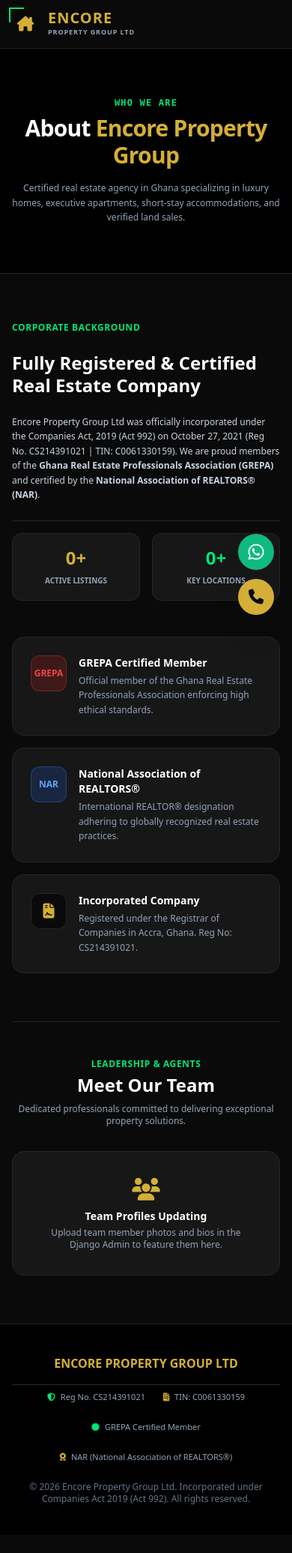
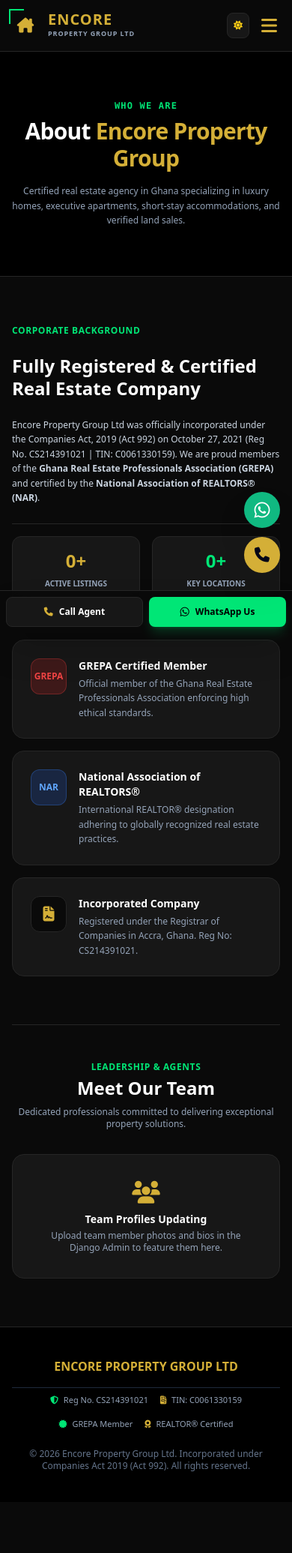
Before and after one commit to KobbyFlex00/encore_properties, a Django app: page /about/ in a window 390 px wide. Shown: the top 2071 px of the page at 75% size. After the commit the page ends 1962 px from the top, so only its background shows below. Run offline with Django 5.2, Linux system fonts and the light colour scheme; data that the repository does not hold is empty; some libraries are stand-ins or nearby versions.

Commit message:
Added responsive mobile hamburger navigation menu

```diff
--- a/core/templates/base.html
+++ b/core/templates/base.html
@@ -39,7 +39,7 @@
 </head>
 <body class="bg-slate-50 dark:bg-brand-dark text-slate-800 dark:text-slate-200 font-sans flex flex-col min-h-screen pb-16 md:pb-0 transition-colors duration-300">
 
-    <!-- Top Contact & Certification Bar -->
+    <!-- Top Contact & Certification Bar (Desktop) -->
     <div class="bg-black text-slate-300 text-xs py-2 px-4 hidden md:block border-b border-brand-border">
         <div class="max-w-7xl mx-auto flex justify-between items-center">
             <div class="flex items-center space-x-6">
@@ -69,9 +69,11 @@
     </div>
 
     <!-- Main Navigation Header -->
-    <header class="bg-white dark:bg-brand-dark/95 backdrop-blur-md sticky top-0 z-40 border-b border-slate-200 dark:border-brand-border shadow-md">
+    <header class="bg-white dark:bg-brand-dark/95 backdrop-blur-md sticky top-0 z-40 border-b border-slate-200 dark:border-brand-border shadow-md"
+            x-data="{ mobileMenuOpen: false }">
         <div class="max-w-7xl mx-auto px-4 py-3.5 flex justify-between items-center">
 
+            <!-- Brand Logo -->
             <a href="{% url 'core:property_list' %}" class="flex items-center space-x-3 group">
                 <div class="relative w-9 h-9 flex items-center justify-center">
                     <div class="absolute -top-1 -left-1 w-5 h-5 border-t-2 border-l-2 border-brand-green"></div>
@@ -83,6 +85,7 @@
                 </div>
             </a>
 
+            <!-- Desktop Nav Links -->
             <nav class="hidden md:flex items-center space-x-8 text-sm font-semibold text-slate-700 dark:text-slate-300">
                 <a href="{% url 'core:property_list' %}" class="hover:text-brand-green transition">Home</a>
                 <a href="{% url 'core:about' %}" class="hover:text-brand-green transition">About & Team</a>
@@ -97,6 +100,62 @@
                     <i class="fa-brands fa-whatsapp text-sm mr-2"></i> Chat on WhatsApp
                 </a>
             </div>
+
+            <!-- Mobile Hamburger Button -->
+            <div class="flex items-center space-x-3 md:hidden">
+                <!-- Mobile Theme Toggle -->
+                <button @click="darkMode = !darkMode; localStorage.setItem('theme', darkMode ? 'dark' : 'light')"
+                        class="text-xs p-2 rounded-lg bg-slate-100 dark:bg-brand-card border border-slate-200 dark:border-brand-border text-brand-gold">
+                    <i class="fa-solid" :class="darkMode ? 'fa-sun text-yellow-400' : 'fa-moon text-indigo-400'"></i>
+                </button>
+
+                <!-- Hamburger Icon -->
+                <button @click="mobileMenuOpen = !mobileMenuOpen"
+                        class="text-brand-gold text-2xl p-1 focus:outline-none">
+                    <i class="fa-solid" :class="mobileMenuOpen ? 'fa-xmark' : 'fa-bars'"></i>
+                </button>
+            </div>
+        </div>
+
+        <!-- Mobile Navigation Menu Dropdown -->
+        <div x-show="mobileMenuOpen"
+             x-transition:enter="transition ease-out duration-200"
+             x-transition:enter-start="opacity-0 -translate-y-2"
+             x-transition:enter-end="opacity-100 translate-y-0"
+             x-transition:leave="transition ease-in duration-150"
+             x-transition:leave-start="opacity-100 translate-y-0"
+             x-transition:leave-end="opacity-0 -translate-y-2"
+             @click.away="mobileMenuOpen = false"
+             class="md:hidden bg-slate-900 dark:bg-brand-card border-b border-brand-border px-4 py-5 space-y-4 text-sm font-bold text-slate-200 shadow-2xl">
+
+            <a href="{% url 'core:property_list' %}" class="block py-2 border-b border-slate-800 hover:text-brand-green">
+                <i class="fa-solid fa-house mr-3 text-brand-gold"></i> Home
+            </a>
+            <a href="{% url 'core:about' %}" class="block py-2 border-b border-slate-800 hover:text-brand-green">
+                <i class="fa-solid fa-users mr-3 text-brand-green"></i> About Us & Team
+            </a>
+            <a href="{% url 'core:property_list' %}?listing_type=sale" class="block py-2 border-b border-slate-800 hover:text-brand-green">
+                <i class="fa-solid fa-building mr-3 text-brand-gold"></i> Properties For Sale
+            </a>
+            <a href="{% url 'core:property_list' %}?listing_type=rent" class="block py-2 border-b border-slate-800 hover:text-brand-green">
+                <i class="fa-solid fa-key mr-3 text-brand-green"></i> Properties For Rent
+            </a>
+            <a href="{% url 'core:property_list' %}?listing_type=short_stay" class="block py-2 border-b border-slate-800 hover:text-brand-green">
+                <i class="fa-solid fa-hotel mr-3 text-brand-gold"></i> Short Stay Apartments
+            </a>
+            <a href="{% url 'core:property_list' %}?listing_type=land" class="block py-2 border-b border-slate-800 hover:text-brand-green">
+                <i class="fa-solid fa-map-location-dot mr-3 text-brand-green"></i> Land / Plots
+            </a>
+            <a href="{% url 'core:contact' %}" class="block py-2 border-b border-slate-800 hover:text-brand-green">
+                <i class="fa-solid fa-envelope mr-3 text-brand-gold"></i> Contact Sales Desk
+            </a>
+
+            <div class="pt-2">
+                <a href="https://wa.me/233598870757?text=Hello%20Encore%20Properties%2C%20I%20would%20like%20to%20make%20an%20inquiry." target="_blank"
+                   class="w-full bg-brand-green text-black font-black text-xs py-3 rounded-xl flex items-center justify-center shadow-lg">
+                    <i class="fa-brands fa-whatsapp text-lg mr-2"></i> Chat on WhatsApp Now
+                </a>
+            </div>
         </div>
     </header>
 
@@ -105,8 +164,18 @@
         {% endblock %}
     </main>
 
+    <!-- Sticky Mobile Bottom Contact Action Bar -->
+    <div class="md:hidden fixed bottom-0 left-0 right-0 bg-brand-dark/95 backdrop-blur-lg border-t border-brand-border p-2 z-50 grid grid-cols-2 gap-2 shadow-2xl">
+        <a href="tel:+233244057147" class="bg-brand-card hover:bg-slate-800 text-white py-2.5 rounded-lg flex items-center justify-center font-bold text-xs border border-brand-border">
+            <i class="fa-solid fa-phone text-brand-gold mr-2"></i> Call Agent
+        </a>
+        <a href="https://wa.me/233598870757?text=Hello%20Encore%20Properties%2C%20I%20would%20like%20to%20make%20an%20inquiry." target="_blank" class="bg-brand-green hover:bg-emerald-400 text-black font-extrabold py-2.5 rounded-lg flex items-center justify-center text-xs shadow-lg shadow-brand-green/20">
+            <i class="fa-brands fa-whatsapp text-sm mr-2 text-black"></i> WhatsApp Us
+        </a>
+    </div>
+
     <!-- Floating Circular Action Buttons -->
-    <div class="fixed bottom-6 right-6 z-50 flex flex-col space-y-3">
+    <div class="fixed bottom-20 right-4 md:bottom-6 md:right-6 z-50 flex flex-col space-y-3">
         <a href="https://wa.me/233598870757?text=Hello%20Encore%20Properties%2C%20I%20would%20like%20to%20make%20an%20inquiry."
            target="_blank"
            title="Chat on WhatsApp"
@@ -128,11 +197,11 @@
             </div>
 
             <!-- Corporate Certification Footnote -->
-            <div class="flex flex-wrap justify-center items-center gap-6 text-[11px] text-slate-400 pt-2 border-t border-slate-800">
+            <div class="flex flex-wrap justify-center items-center gap-4 md:gap-6 text-[11px] text-slate-400 pt-2 border-t border-slate-800">
                 <span><i class="fa-solid fa-shield-halved text-brand-green mr-1"></i> Reg No. CS214391021</span>
                 <span><i class="fa-solid fa-file-invoice text-brand-gold mr-1"></i> TIN: C0061330159</span>
-                <span><i class="fa-solid fa-certificate text-brand-green mr-1"></i> GREPA Certified Member</span>
-                <span><i class="fa-solid fa-award text-brand-gold mr-1"></i> NAR (National Association of REALTORS®)</span>
+                <span><i class="fa-solid fa-certificate text-brand-green mr-1"></i> GREPA Member</span>
+                <span><i class="fa-solid fa-award text-brand-gold mr-1"></i> REALTOR® Certified</span>
             </div>
 
             <p class="text-slate-500 pt-2">&copy; 2026 Encore Property Group Ltd. Incorporated under Companies Act 2019 (Act 992). All rights reserved.</p>
```
